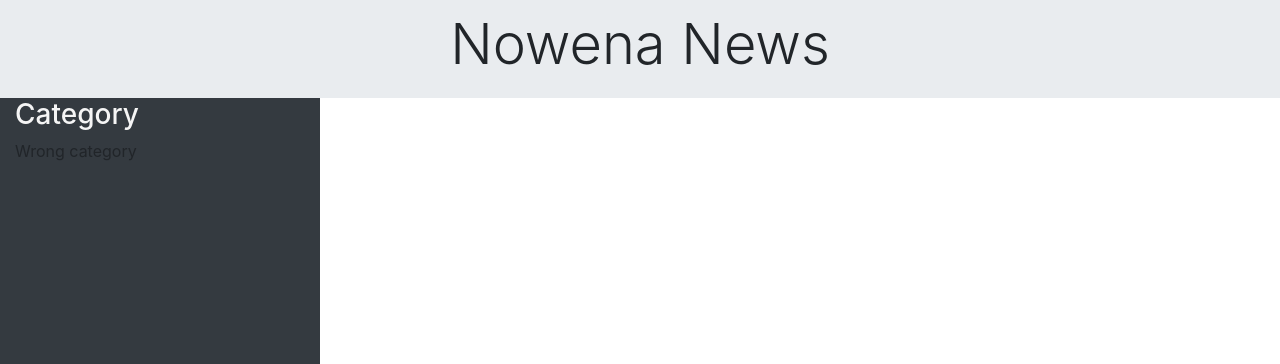
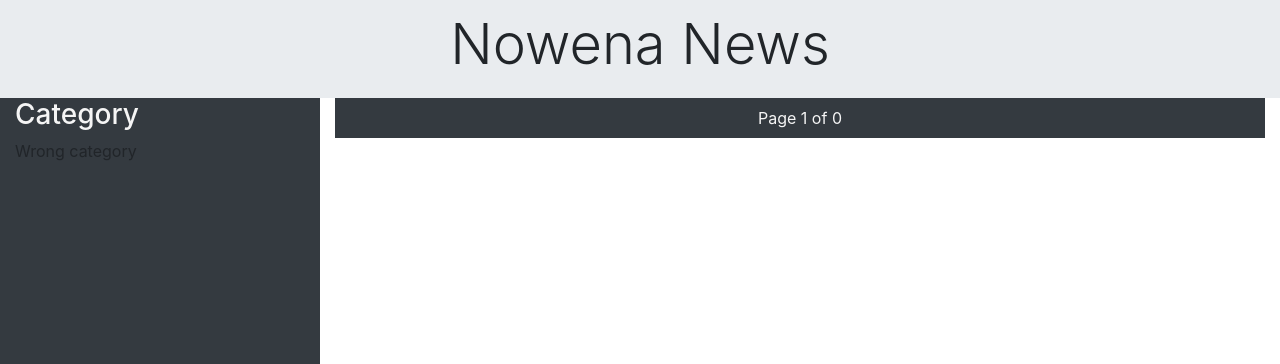
Before and after one commit to waking-eni/news-project-php, a PHP site: page /listByCategory.php?category=1 in a window 1280 px wide. Shown: the part 56-420 px from the top of the page. Run offline with PHP 8.4, Linux system fonts and the light colour scheme; data that the repository does not hold is empty.

Commit message:
Update listByCategory.php
Pagination

```diff
--- a/public/listByCategory.php
+++ b/public/listByCategory.php
@@ -43,6 +43,25 @@
 
                 <div class="main-card">
                     <?php
+
+                    //pagination
+                    //get the current page number
+                    if (isset($_GET['page_no']) && $_GET['page_no']!="") {
+                        $page_no = $_GET['page_no'];
+                    } else {
+                        $page_no = 1;
+                    }
+
+                    //set total records per page, offset values etc
+                    $total_records_per_page = 10;
+                    $offset = ($page_no-1) * $total_records_per_page;
+                    $previous_page = $page_no - 1;
+                    $next_page = $page_no + 1;
+                    $adjacents = "2";
+                    $total_records = getNumberOfCategories();
+                    $total_no_of_pages = ceil($total_records / $total_records_per_page);
+                    $second_last = $total_no_of_pages - 1; //total pages minus 1
+
                         $category = $_GET['category'];
 
                         if(!empty($category)) {
@@ -65,6 +84,41 @@
                     ?>
                 </div>
 
+
+                <!--pagination-->
+                <div class="navbar navbar-expand navbar-dark bg-dark
+                    d-flex justify-content-center">
+
+                    <ul class="pagination navbar-nav">
+                        <?php if($page_no > 1){
+                        echo "<li><a href='?page_no=1'>First Page</a></li>";
+                        } ?>
+
+                        <li class="page-item sr-only" <?php if($page_no <= 1){ echo "class='disabled'"; } ?>>
+                            <a class="page-link" aria-label="Previous" <?php if($page_no > 1){
+                            echo "href='?page_no=$previous_page'";
+                            } ?>>Previous</a>
+                        </li>
+
+                        <li class="page-item  white-font">
+                            Page <?php echo $page_no." of ".$total_no_of_pages; ?>
+                        </li>
+
+                        <li class="page-item sr-only" <?php if($page_no >= $total_no_of_pages){
+                        echo "class='disabled'";
+                        } ?>>
+                            <a class="page-link" aria-label="Next" <?php if($page_no < $total_no_of_pages) {
+                            echo "href='?page_no=$next_page'";
+                            } ?>>Next</a>
+                        </li>
+
+                        <?php if($page_no < $total_no_of_pages){
+                        echo "<li><a href='?page_no=$total_no_of_pages'>Last &rsaquo;&rsaquo;</a></li>";
+                        } ?>
+                    </ul>
+                </div>
+                <!--end of pagination-->
+
             </main>
             <!--end of main-->
         </div>
```
